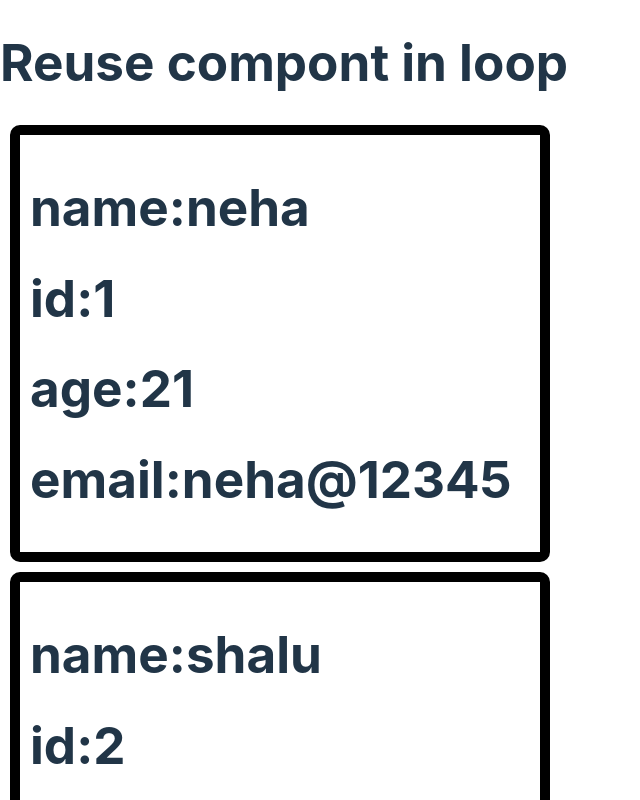
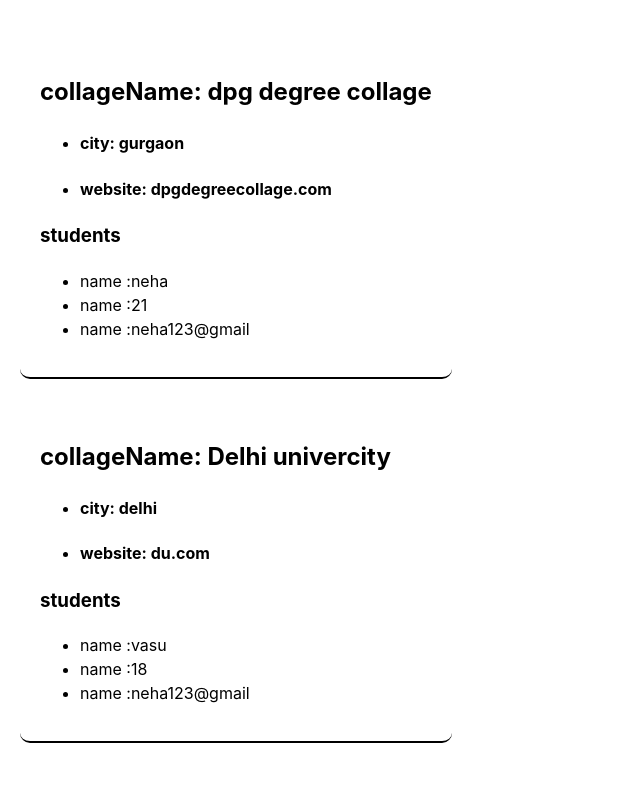
Before and after one commit to yahoowecanwork2/tic-tac-toe-, a React (Vite) app in the folder nehareact/: page / in a window 1280 px wide. Shown: the top 800 px of the page, without its empty margins (0-640 px from the left). Built offline with nearby package versions, Linux system fonts and the light colour scheme.

Commit message:
nested looping

```diff
--- a/nehareact/src/App.jsx
+++ b/nehareact/src/App.jsx
@@ -1,13 +1,13 @@
 
 import { useState } from "react";
-import Reuse from "./reuse";
+import Nested from "./nested";
 
 function App() {
 
   return (
     <div>
       <h1></h1>
-      <Reuse />
+      <Nested />
     </div>
   )
 }
--- /dev/null
+++ b/nehareact/src/collage.jsx
@@ -0,0 +1,36 @@
+function Collage({ data }) {
+
+    return (
+        <div style={{
+            backgroundColor: "white",
+            padding: "20px",
+            margin: "20px",
+            borderRadius: "10px",
+            borderBottom: "2px solid #000",
+            color: "black",
+        }}>
+            <h2>collageName: {data.collageName}</h2>
+            <ul>
+                <li>
+                    <h4>city: {data.city}</h4>
+                </li>
+                <li>
+                    <h4>website: {data.website}</h4>
+                </li>
+            </ul>
+            <h3>students</h3>
+            {
+                data.student.map((student) => (
+                    <ul>
+                        <li>name :{student.name}</li>
+                        <li>name :{student.age}</li>
+                        <li>name :{student.email}</li>
+                    </ul>
+                ))
+            }
+        </div>
+    )
+}
+
+
+export default Collage;
--- /dev/null
+++ b/nehareact/src/nested.jsx
@@ -0,0 +1,59 @@
+import Collage from "./collage";
+
+function Nested() {
+    const collageData = [
+        {
+            collageName: "dpg degree collage",
+            city: "gurgaon",
+            website: "dpgdegreecollage.com",
+            student: [
+                {
+                    name: "neha",
+                    age: 21,
+                    email: "neha123@gmail"
+                }
+            ]
+        },
+        {
+            collageName: "Delhi univercity",
+            city: "delhi",
+            website: "du.com",
+            student: [
+                {
+                    name: "vasu",
+                    age: 18,
+                    email: "neha123@gmail"
+                }
+            ]
+        },
+        {
+            collageName: "amity collage",
+            city: "noida",
+            website: "amitycollage.com",
+            student: [
+                {
+                    name: "shalu",
+                    age: 21,
+                    email: "shalu123@gmail"
+                }
+            ]
+        },
+
+    ]
+    return (
+        <div>
+            <h1></h1>
+            {
+                collageData.map((data, index) => (
+                    <div key={index.id}>
+
+                        <Collage data={data} />
+                    </div>
+                )
+                )}
+        </div>
+    )
+}
+
+
+export default Nested;
```
